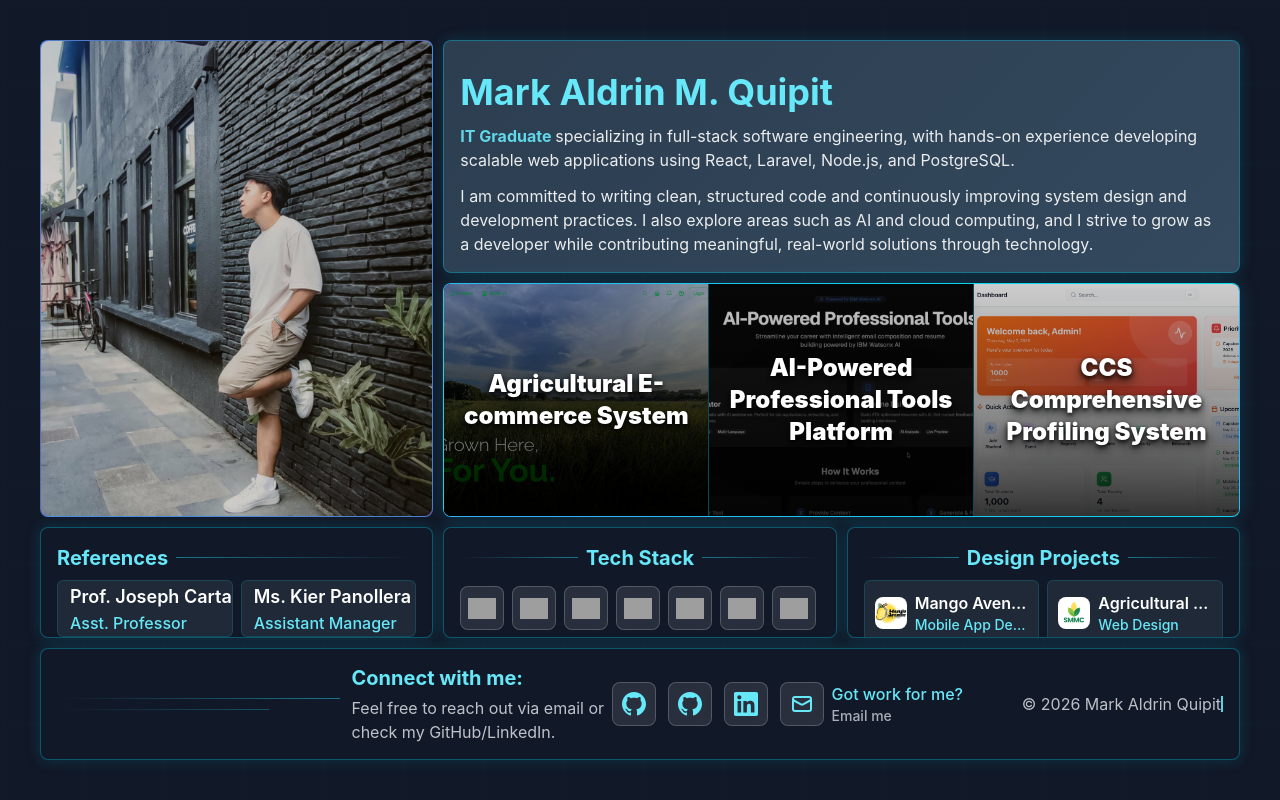
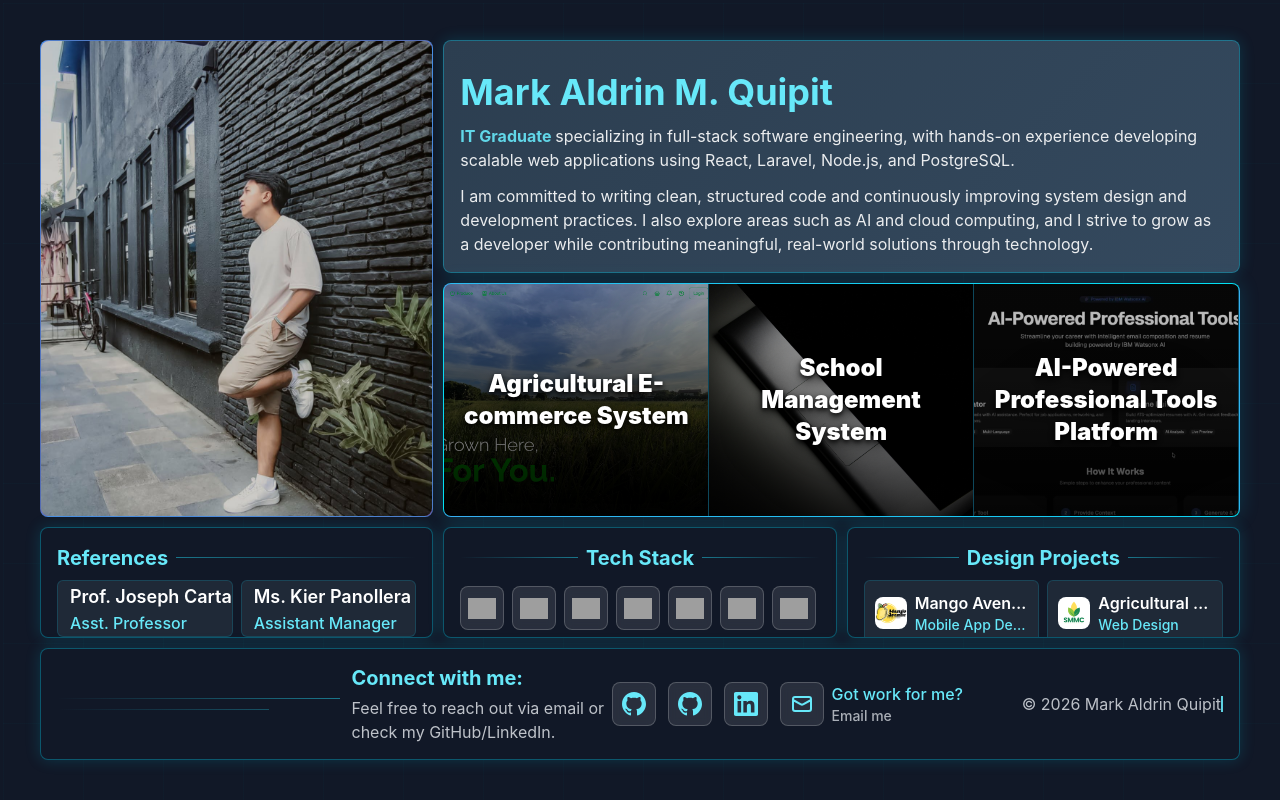
Before and after one commit to MarkA-Quipit/Grid-Portfolio, a React (Create React App) app: page / in a window 1280 px wide. Built offline with nearby package versions, Linux system fonts and the light colour scheme; grey boxes are pictures that could not be loaded.

Commit message:
feat(projects): add School Management System entry
Add the SMS internship project to the portfolio with description,
tech stack, role, and key features.

```diff
--- a/src/components/ProjectCard.tsx
+++ b/src/components/ProjectCard.tsx
@@ -258,6 +258,25 @@ const showcaseProjects = [
   },
   {
     id: 2,
+    name: "School Management System",
+    image: "/images/default.jpg",
+    description: "An enterprise school management system built during my internship at C8nnect IT Solutions. I led backend development within a 5-member agile team, delivering 500+ API endpoints across admin, teacher, student, and guardian portals. It covers enrollment, attendance, grading, and performance analytics, with a grade computation engine that includes locking mechanisms and performance-based reporting.",
+    technologies: ["Node.js", "TypeScript", "Express.js", "PostgreSQL", "Drizzle ORM", "JWT", "RBAC", "REST APIs"],
+    liveUrl: "https://c8nnect.com/sms",
+    status: "Completed (Internship Project)",
+    role: "Team Lead Intern / Backend Lead",
+    duration: "Jan 2026 – Apr 2026",
+    teamSize: "5 Members",
+    platform: "Web",
+    keyFeatures: [
+      "Complete student information system: enrollment, records, transcripts, and academic tracking",
+      "Grade management with configurable components, weighted calculations, analytics, and locking mechanisms",
+      "9 role-based modules for students, teachers, parents, and staff, secured with JWT access and refresh tokens",
+      "Finance, guidance counseling, and security modules covering billing, case management, and gate logs"
+    ]
+  },
+  {
+    id: 3,
     name: "AI-Powered Professional Tools Platform",
     image: "/images/AI-Powered-Professional-Tools-Platform.png",
     description: "An AI-powered full-stack platform that automates and enhances professional communication and recruitment workflows. It leverages IBM watsonx.ai Granite models for intelligent content generation, resume parsing, and ATS scoring. The system significantly improves document quality, hiring efficiency, and workflow automation through a hybrid AI + rule-based architecture.",
@@ -277,7 +296,7 @@ const showcaseProjects = [
     ]
   },
   {
-    id: 3,
+    id: 4,
     name: "CCS Comprehensive Profiling System",
     image: "/images/CCS-Comprehensive-Profiling-System.png",
     description: "A full-stack academic profiling system designed to solve institutional data fragmentation by centralizing student, faculty, and administrative records. The system implements secure role-based access, structured data workflows, and scalable architecture for future academic module expansion.",
```
